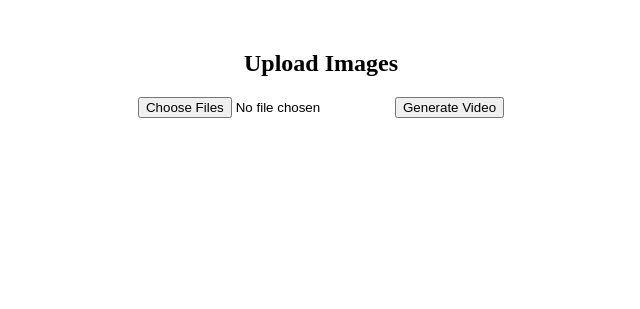
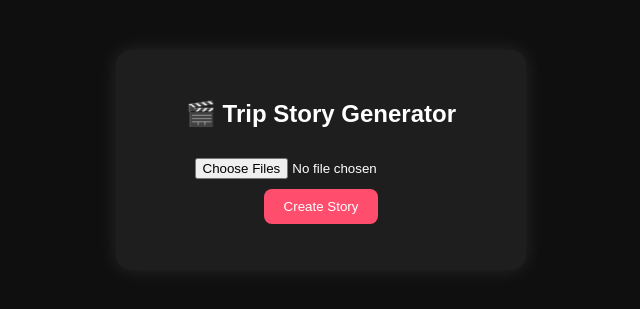
Before and after one commit to tanvipatel-16/Trip-story, a Flask app: page / in a window 1280 px wide. Shown: the top 309 px of the page, without its empty margins (319-959 px from the left). Run offline with Flask 3, Linux system fonts and the light colour scheme.

Commit message:
Update index.html

```diff
--- a/templates/index.html
+++ b/templates/index.html
@@ -1,31 +1,63 @@
 <!DOCTYPE html>
 <html>
 <head>
-    <title>AI Story Generator</title>
+    <title>Trip Story AI</title>
 
     <style>
         body {
+            font-family: Arial;
+            background: #0f0f0f;
+            color: white;
             text-align: center;
             margin-top: 50px;
         }
 
+        .card {
+            background: #1e1e1e;
+            padding: 30px;
+            border-radius: 15px;
+            width: 350px;
+            margin: auto;
+            box-shadow: 0 0 20px rgba(255,255,255,0.1);
+        }
+
+        input {
+            margin: 10px;
+        }
+
+        button {
+            padding: 10px 20px;
+            border: none;
+            background: #ff4d6d;
+            color: white;
+            border-radius: 8px;
+            cursor: pointer;
+        }
+
         video {
-            width: 400px;
+            width: 100%;
+            margin-top: 15px;
             display: none;
+            border-radius: 10px;
         }
     </style>
 </head>
+
 <body>
 
-<h2>Upload Images</h2>
+<div class="card">
+    <h2>🎬 Trip Story Generator</h2>
 
-<form id="form">
-    <input type="file" name="images" multiple required>
-    <button type="submit">Generate Video</button>
-</form>
+    <form id="form">
+        <input type="file" name="images" multiple required>
+        <br>
+        <button type="submit">Create Story</button>
+    </form>
 
-<h3 id="status"></h3>
-<video id="video" controls></video>
+    <p id="status"></p>
+
+    <video id="video" controls></video>
+</div>
 
 <script>
 document.getElementById("form").onsubmit = async (e) => {
@@ -38,6 +70,11 @@ document.getElementById("form").onsubmit = async (e) => {
         method: "POST",
         body: formData
     });
+
+    if (!res.ok) {
+        document.getElementById("status").innerText = "Error generating video";
+        return;
+    }
 
     let blob = await res.blob();
     let url = URL.createObjectURL(blob);
```
